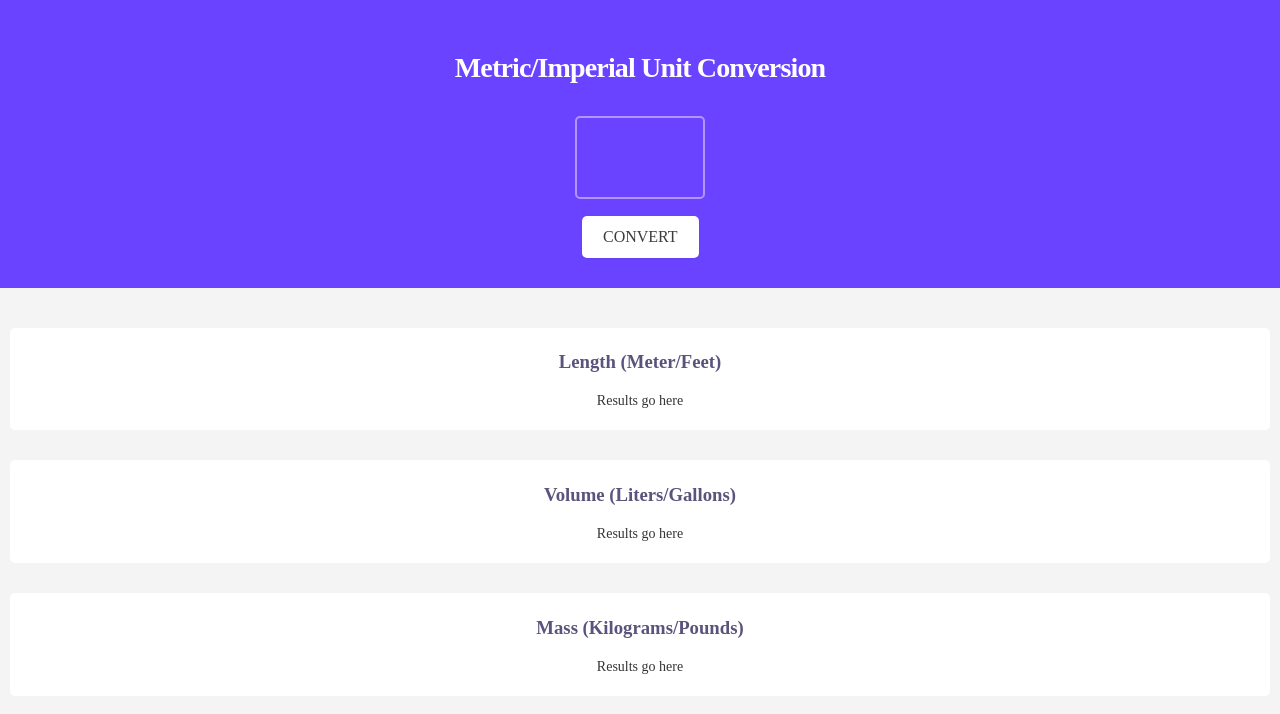
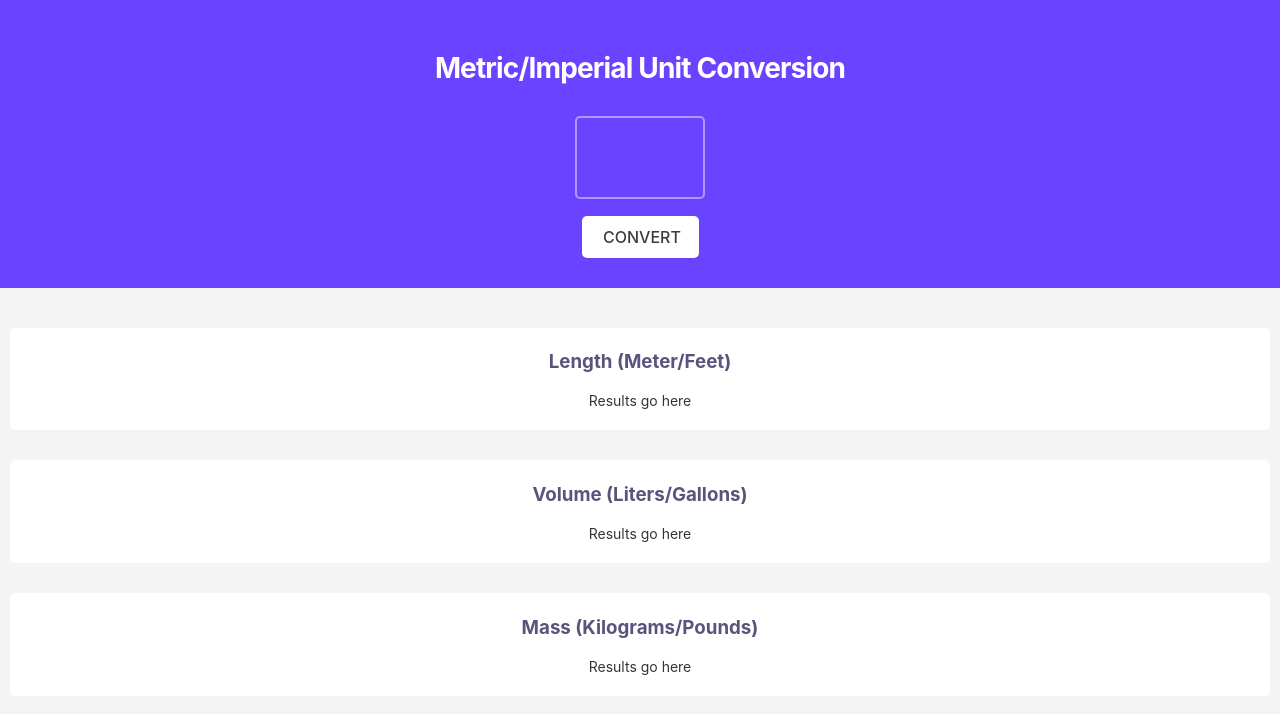
Before and after one commit to MRunKnownDEV/unitConverter, a plain HTML site: page index.html in a window 1280 px wide. Drawn offline with nearby package versions, Linux system fonts and the light colour scheme.

Commit message:
Update index.css
updated font

```diff
--- a/index.css
+++ b/index.css
@@ -1,6 +1,8 @@
 body {
     margin: 0;
     text-align: center;
+    font-family: 'Inter';
+    font-style: normal;
 }
 .header{
     background: #6943FF;
```
